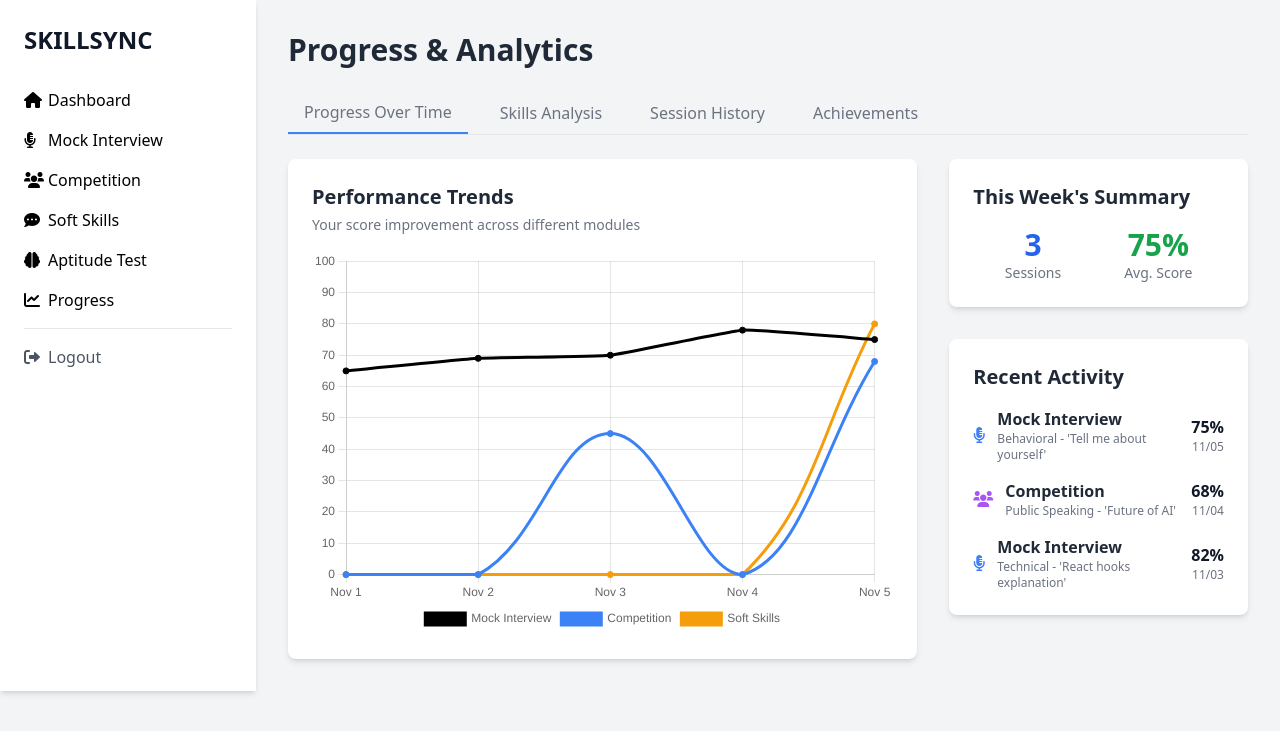
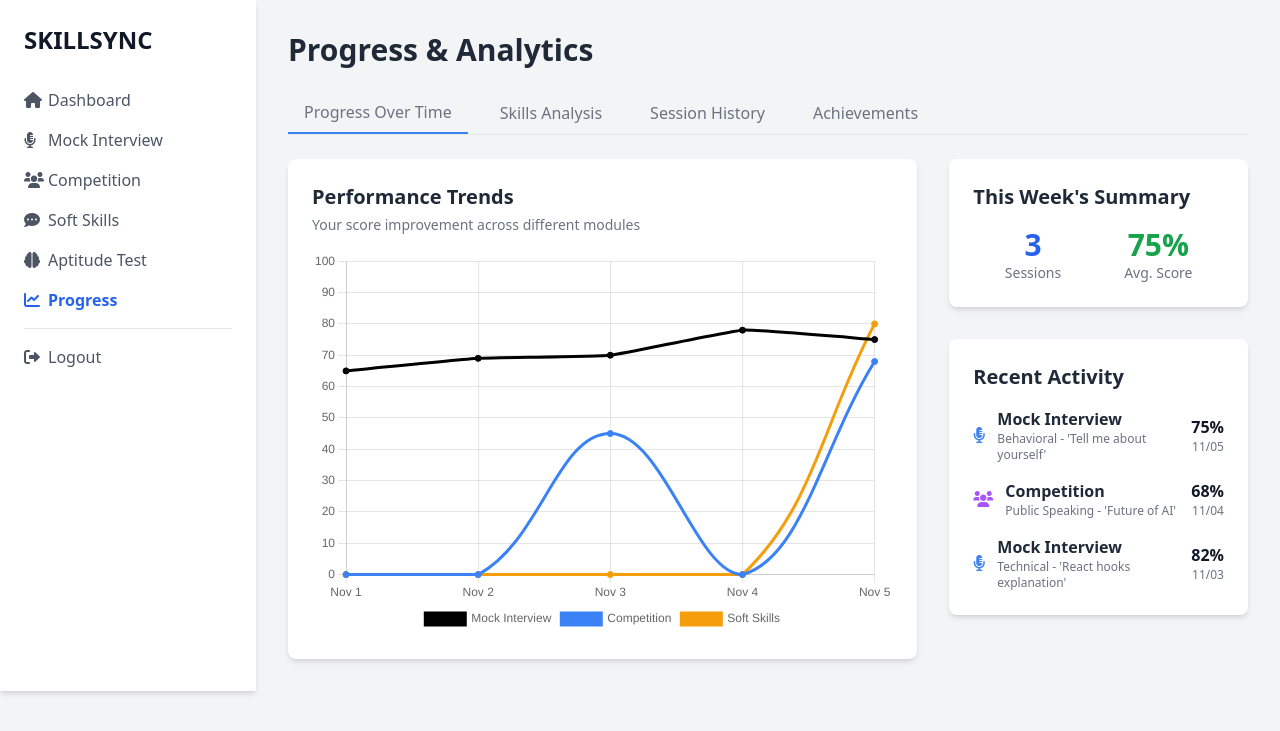
Before and after one commit to aashipandey513-stack/SKILLSYNC, a FastAPI app: page /analytics in a window 1280 px wide. Shown: the top 731 px of the page. Run offline with FastAPI, Linux system fonts and the light colour scheme; some libraries are stand-ins or nearby versions.

Commit message:
Update templates/analytics.html

```diff
--- a/templates/analytics.html
+++ b/templates/analytics.html
@@ -22,15 +22,16 @@
 </head>
 <body class="bg-gray-100 flex">
 
-   <nav class="w-64 bg-white p-6 shadow-md hidden lg:block">
+  <nav class="w-64 bg-white p-6 shadow-md hidden lg:block">
     <h1 class="text-2xl font-bold text-gray-900 mb-8">SKILLSYNC</h1>
     <ul class="space-y-4">
-        <li><a href="/dashboard" class="..."><i class="fas fa-home w-6"></i>Dashboard</a></li>
-        <li><a href="/mock-interview" class="..."><i class="fas fa-microphone-alt w-6"></i>Mock Interview</a></li>
-        <li><a href="/competition" class="..."><i class="fas fa-users w-6"></i>Competition</a></li>
-        <li><a href="/soft-skills" class="..."><i class="fas fa-comment-dots w-6"></i>Soft Skills</a></li>
-        <li><a href="/aptitude" class="..."><i class="fas fa-brain w-6"></i>Aptitude Test</a></li>
-        <li><a href="/analytics" class="..."><i class="fas fa-chart-line w-6"></i>Progress</a></li>
+        <li><a href="/dashboard" class="text-gray-600 hover:text-blue-600 font-medium"><i class="fas fa-home w-6"></i>Dashboard</a></li>
+        <li><a href="/mock-interview" class="text-gray-600 hover:text-blue-600 font-medium"><i class="fas fa-microphone-alt w-6"></i>Mock Interview</a></li>
+        <li><a href="/competition" class="text-gray-600 hover:text-blue-600 font-medium"><i class="fas fa-users w-6"></i>Competition</a></li>
+        <li><a href="/soft-skills" class="text-gray-600 hover:text-blue-600 font-medium"><i class="fas fa-comment-dots w-6"></i>Soft Skills</a></li>
+        <li><a href="/aptitude" class="text-gray-600 hover:text-blue-600 font-medium"><i class="fas fa-brain w-6"></i>Aptitude Test</a></li>
+
+        <li><a href="/analytics" class="text-blue-600 font-bold"><i class="fas fa-chart-line w-6"></i>Progress</a></li>
 
         <li class="pt-4 border-t mt-4">
             <a href="/logout" class="text-gray-600 hover:text-red-600 font-medium">
```
